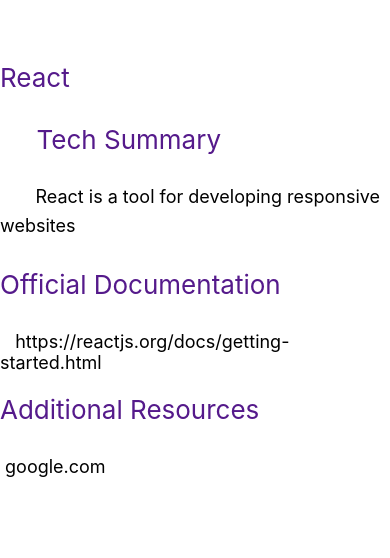
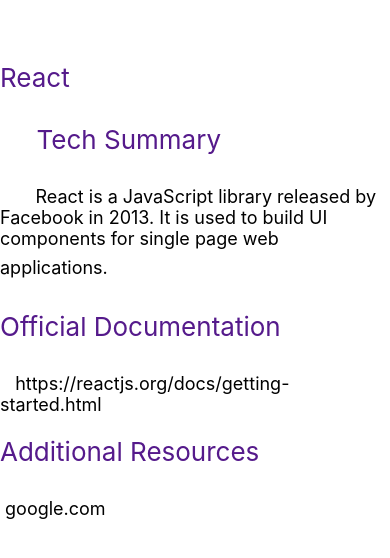
Before and after one commit to kweisse1/web-dev-wiki, a React Native app: screen / in a window 390 px wide. Shown: the top 558 px of the page. Built offline with nearby package versions, Linux system fonts and the light colour scheme.

Commit message:
page and pageideas added

```diff
--- a/shared/data.js
+++ b/shared/data.js
@@ -4,7 +4,7 @@
 //Used to generate pages
  class Page
  {
-     constructor(title, documentationLink, summary, additionalResources)
+     constructor(title, documentationLink, summary, additionalResources="additional resources listed here")
      {
         this.title= title,
         this.documentationLink= documentationLink,
@@ -41,7 +41,16 @@
 }
 
 //Page creation and add to pageObjectsArr
-const reactPage = new Page("React","https://reactjs.org/docs/getting-started.html","React is a tool for developing responsive websites",<ReactAdditionalResources />).add()
+// possible pages? react redux, react thunk, fetch api, react router, react native navigation, reactstrap, html5, css3, javascript, mongo db, express, node js, git/github, vscode, anything else you want to add.
+
+
+new Page("React","https://reactjs.org/docs/getting-started.html","React is a JavaScript library released by Facebook in 2013. It is used to build UI components for single page web applications.",<ReactAdditionalResources />).add()
+
+new Page("React Native","https://reactnative.dev/docs/getting-started","React Native leverages the power of React to create mobile applications").add()
+
+new Page("Bootstrap","https://getbootstrap.com/docs/5.0/getting-started/introduction/","Bootstrap is a CSS framework for developing responsive mobile-first websites. It was released in 2011 by Twitter.").add()
+
+new Page("Sass","https://sass-lang.com/documentation","Sass is a CSS preprocessor. It complies to CSS which can be parsed by the browser. Sass provides developers with powerful tools to make writing CSS more pleasant, such as; variables, nested rules, mixins and functions").add()
 
 
 
```
